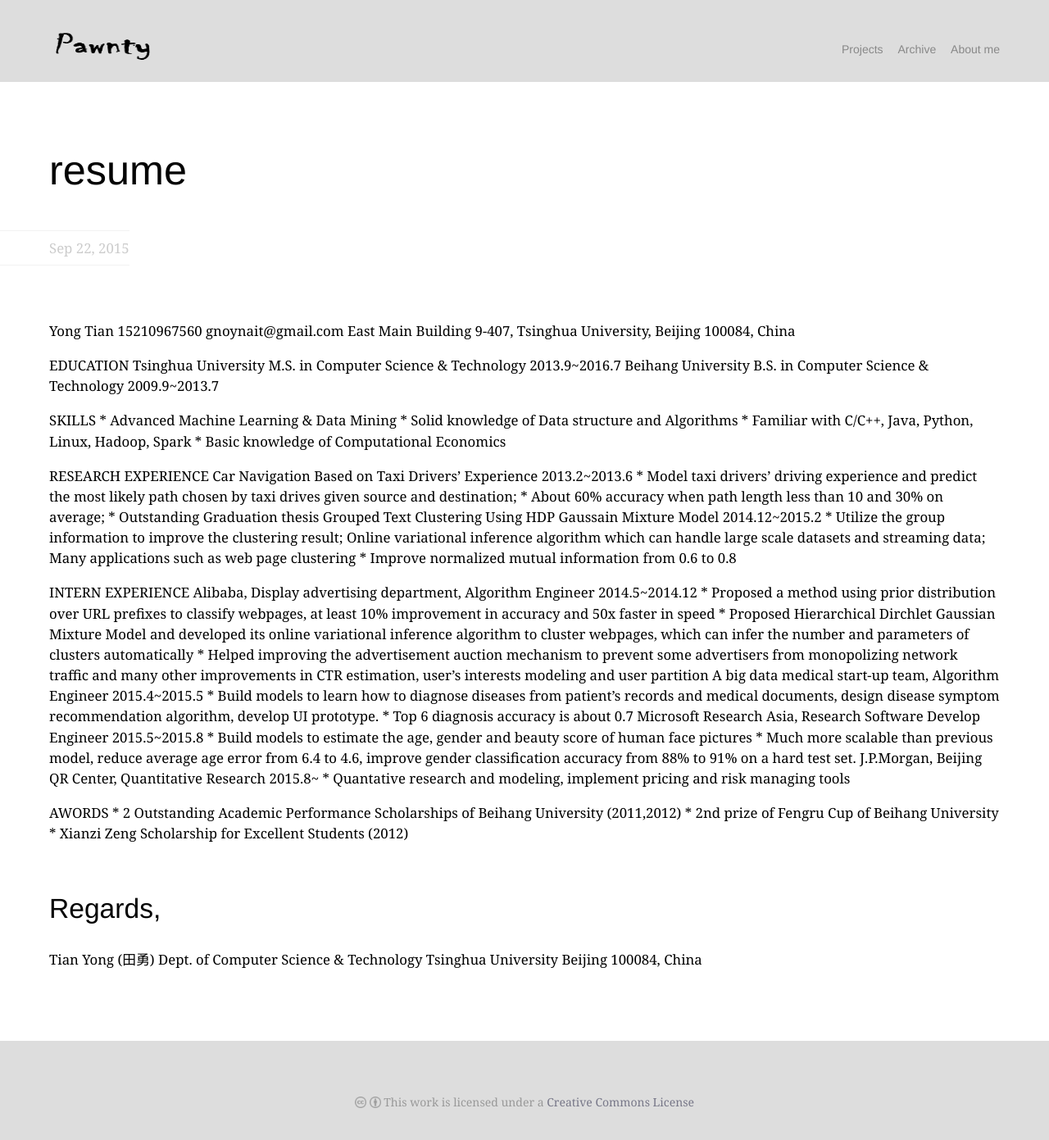
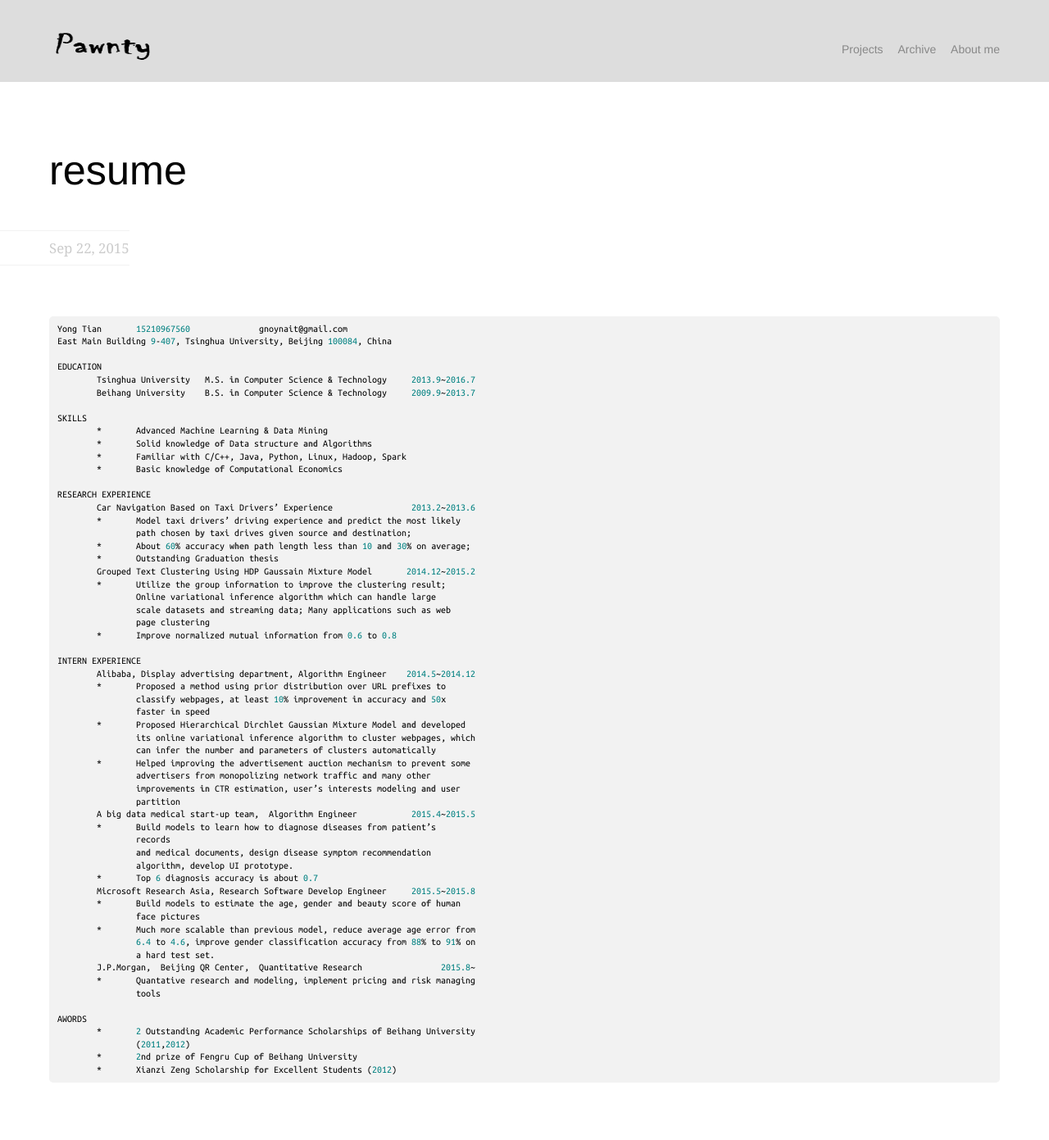
Before and after one commit to gnoynait/gnoynait.github.io, a Jekyll site: the page built from _posts/2015-09-22-resume.md, in a window 1280 px wide and 1400 px high. Shown: the top 1391 px of the window at 82% size. Built offline with Jekyll 4.4.1, drawn with Linux system fonts in a browser that asks for light colours; some web fonts are replaced.

Commit message:
Update 2015-09-22-resume.md

````diff
--- a/_posts/2015-09-22-resume.md
+++ b/_posts/2015-09-22-resume.md
@@ -2,7 +2,7 @@
 layout: post
 title: resume
 ---
-
+```
 Yong Tian       15210967560              gnoynait@gmail.com
 East Main Building 9-407, Tsinghua University, Beijing 100084, China
 
@@ -62,12 +62,4 @@ AWORDS
                 (2011,2012)
         *       2nd prize of Fengru Cup of Beihang University
         *       Xianzi Zeng Scholarship for Excellent Students (2012)
-
-
-
-Regards,
---
-Tian Yong (田勇)
-Dept. of Computer Science & Technology
-Tsinghua University
-Beijing 100084, China
+```
````
